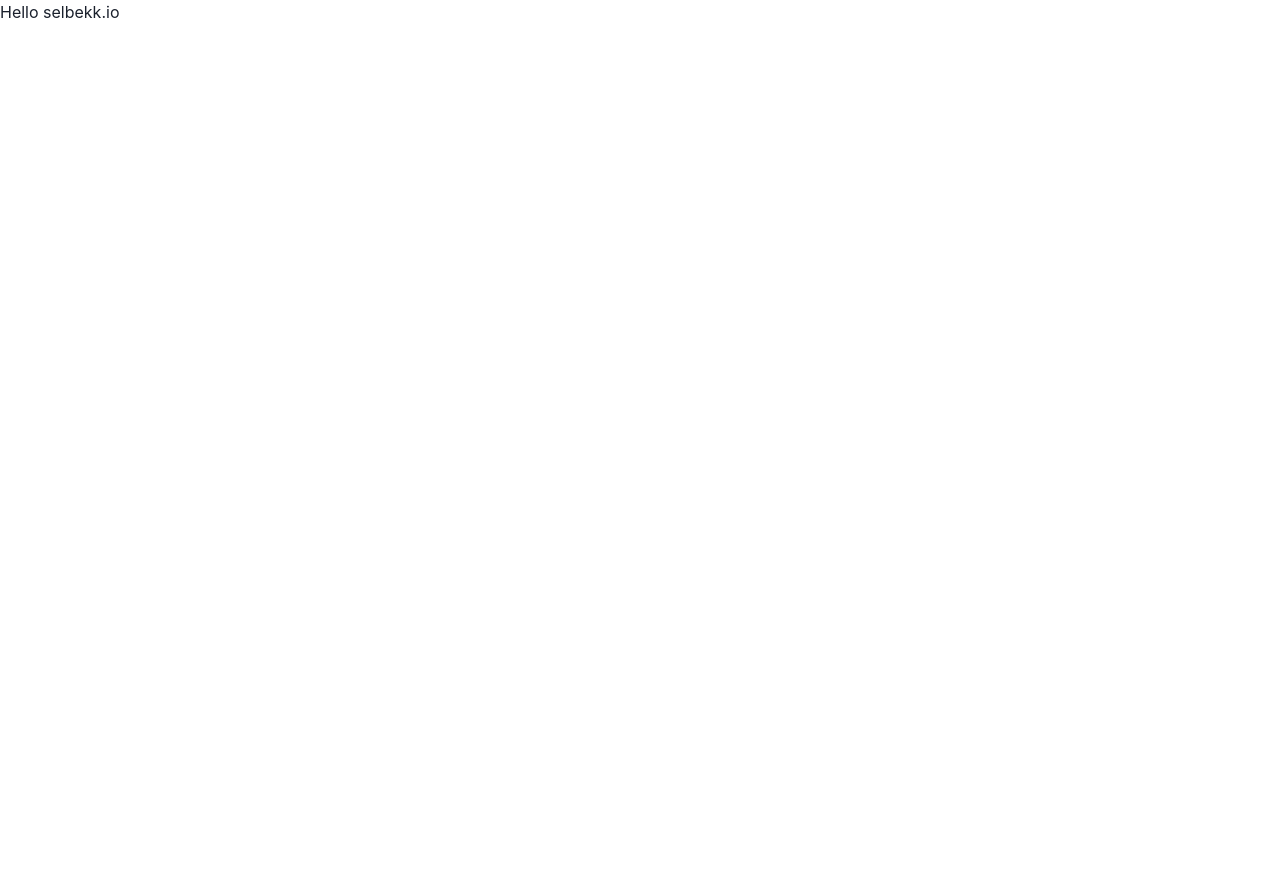
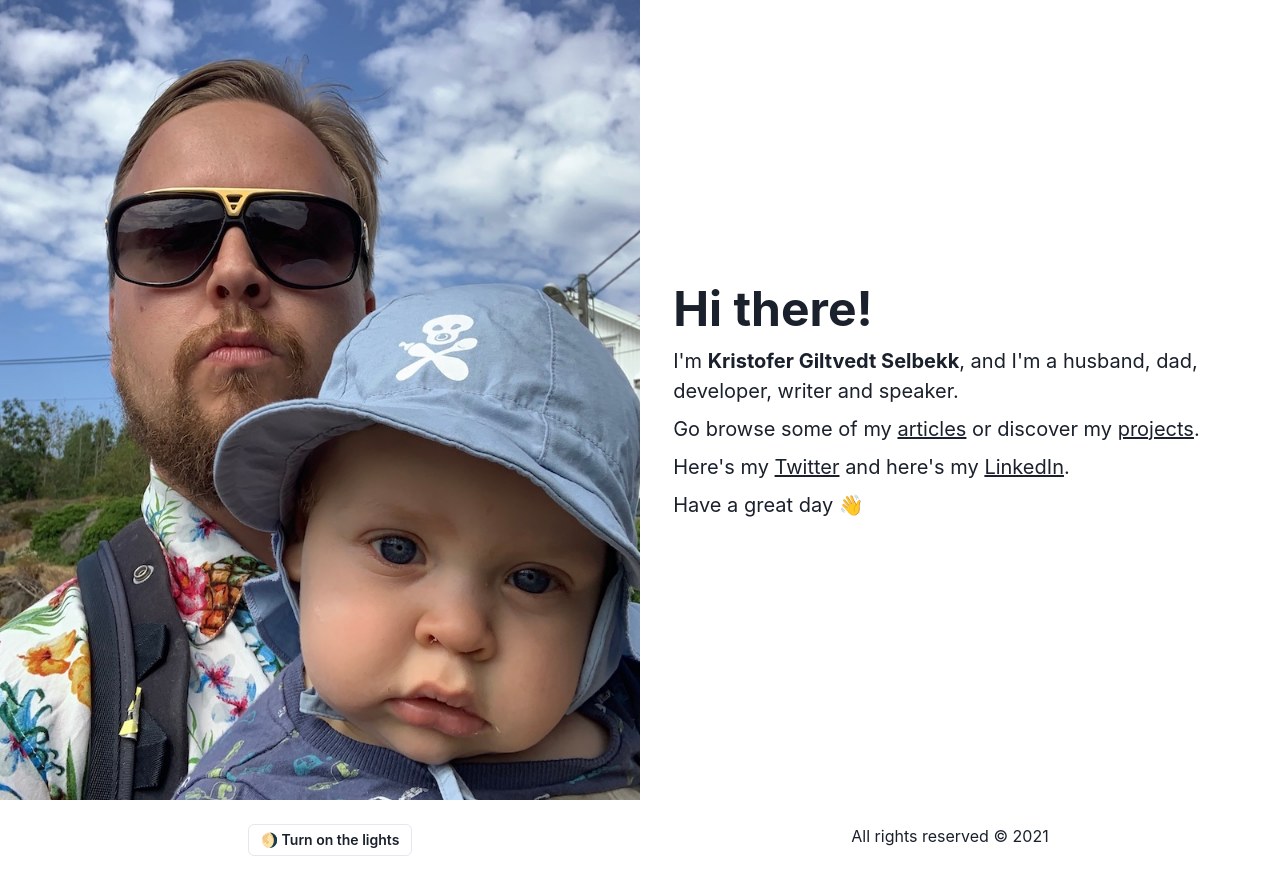
Before and after one commit to selbekk/selbekk-io, a Next.js app in the folder web/: page / in a window 1280 px wide. Before the commit the page ends 800 px from the top, so only its background shows below. Built offline with nearby package versions, Linux system fonts and the light colour scheme.

Commit message:
Make a bunch of progress

```diff
--- /dev/null
+++ b/web/features/light-switch/LightSwitch.tsx
@@ -0,0 +1,18 @@
+import { useColorMode } from "@chakra-ui/color-mode";
+import { Button } from "@chakra-ui/react";
+import * as React from "react";
+
+export const LightSwitch = () => {
+  const { colorMode, toggleColorMode } = useColorMode();
+  return (
+    <Button
+      size="sm"
+      variant="outline"
+      colorScheme="gray"
+      onClick={toggleColorMode}
+    >
+      {colorMode === "light" ? "🌘" : "🌖"} Turn{" "}
+      {colorMode === "light" ? "off" : "on"} the lights
+    </Button>
+  );
+};
--- /dev/null
+++ b/web/features/site-footer/SiteFooter.tsx
@@ -0,0 +1,20 @@
+import { Box, BoxProps, Stack, Text } from "@chakra-ui/react";
+import * as React from "react";
+import { LightSwitch } from "../light-switch/LightSwitch";
+
+export const SiteFooter = (props: BoxProps) => {
+  return (
+    <Box {...props}>
+      <Stack p={6} textAlign="center" direction={["column", "row"]}>
+        <Box flex="1">
+          <LightSwitch />
+        </Box>
+        <Box flex="1">
+          <Text>
+            All rights reserved &copy; {new Date().getFullYear()}
+          </Text>
+        </Box>
+      </Stack>
+    </Box>
+  );
+};
--- /dev/null
+++ b/web/lib/theme.ts
@@ -0,0 +1,3 @@
+import { extendTheme } from "@chakra-ui/react";
+
+export const theme = extendTheme({});
--- /dev/null
+++ b/web/pages/_document.tsx
@@ -0,0 +1,17 @@
+import { ColorModeScript } from "@chakra-ui/react";
+import NextDocument, { Head, Html, Main, NextScript } from "next/document";
+import { theme } from "../lib/theme";
+export default class Document extends NextDocument {
+  render() {
+    return (
+      <Html lang="en">
+        <Head />
+        <body>
+          <ColorModeScript initialColorMode={theme.config.initialColorMode} />
+          <Main />
+          <NextScript />
+        </body>
+      </Html>
+    );
+  }
+}
--- a/web/pages/index.tsx
+++ b/web/pages/index.tsx
@@ -1,7 +1,62 @@
+import {
+  Box,
+  Container,
+  Flex,
+  Heading,
+  Image,
+  Stack,
+  Text,
+} from "@chakra-ui/react";
+import React from "react";
+import { TextLink } from "../features/design-system/TextLink";
+import { Seo } from "../features/seo/Seo";
+import { SiteFooter } from "../features/site-footer/SiteFooter";
+
 export default function Home() {
   return (
-    <div>
-      <h1>Hello selbekk.io</h1>
-    </div>
+    <Box>
+      <Seo />
+      <Flex flexDirection={["column", "column", "row"]} as="main">
+        <Box flex="0 0 50%" height={["50vh", "100vh"]}>
+          <Image
+            src="/selfie.jpg"
+            objectFit="cover"
+            objectPosition="center center"
+            width="100%"
+            height="100%"
+            alt="Kristofer Giltvedt Selbekk"
+            maxHeight="100vh"
+          />
+        </Box>
+        <Flex justifyContent="center" alignItems="center" flex="0 0 50%">
+          <Container>
+            <Stack>
+              <Heading as="h1" fontSize="3rem" fontWeight="bold">
+                Hi there!
+              </Heading>
+              <Text fontSize="xl">
+                I'm <strong>Kristofer Giltvedt Selbekk</strong>, and I'm a
+                husband, dad, developer, writer and speaker.
+              </Text>
+              <Text fontSize="xl">
+                Go browse some of my <TextLink href="/blog">articles</TextLink>{" "}
+                or discover my <TextLink href="/projects">projects</TextLink>.
+              </Text>
+              <Text fontSize="xl">
+                Here's my{" "}
+                <TextLink href="https://twitter.com/selbekk">Twitter</TextLink>{" "}
+                and here's my{" "}
+                <TextLink href="https://www.linkedin.com/in/selbekk/">
+                  LinkedIn
+                </TextLink>
+                .
+              </Text>
+              <Text fontSize="xl">Have a great day 👋</Text>
+            </Stack>
+          </Container>
+        </Flex>
+      </Flex>
+      <SiteFooter />
+    </Box>
   );
 }
```
Also changed, not shown: web/features/portable-text/PortableText.tsx (+12 -1 lines), web/features/site-header/SiteHeader.tsx (added, +29 -0 lines), web/pages/blog/[slug].tsx (+8 -0 lines), web/pages/blog/index.tsx (+18 -4 lines), web/pages/projects/index.tsx (added, +53 -0 lines), web/public/selfie.jpg (added).
